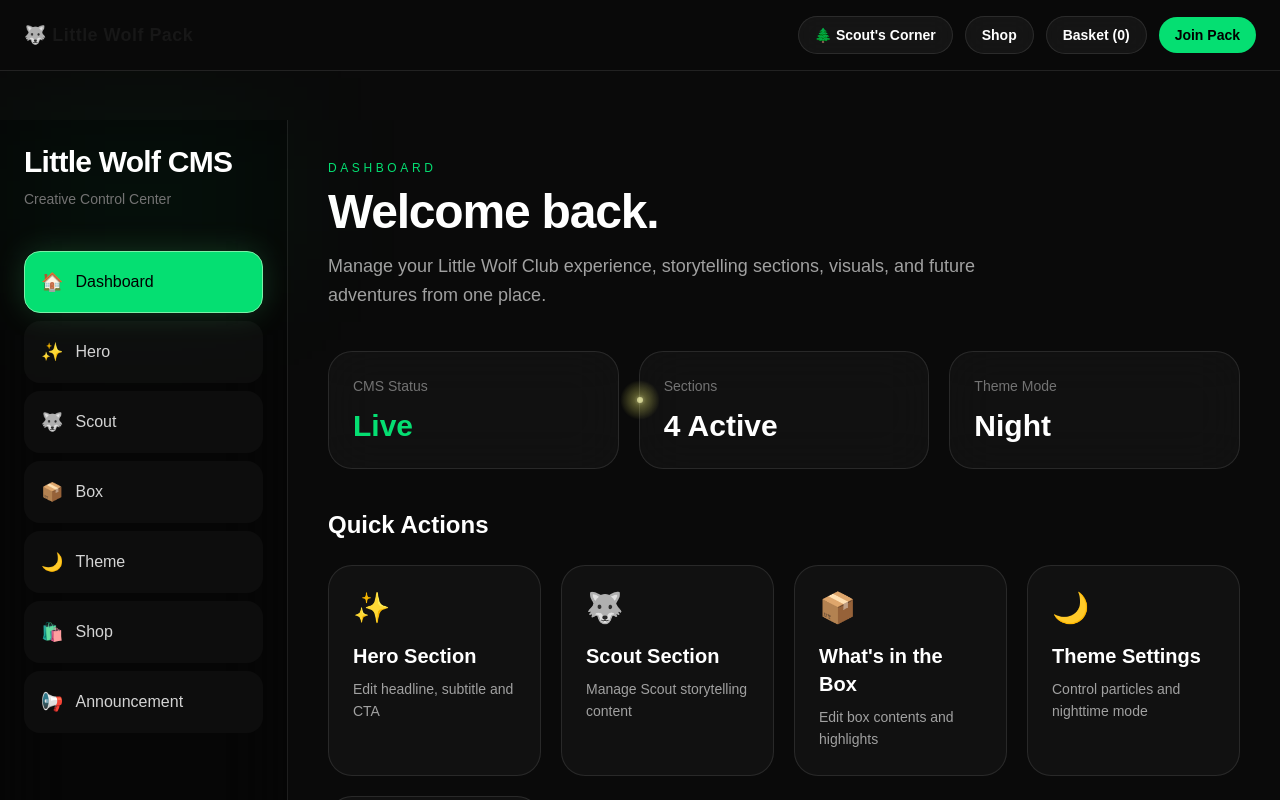
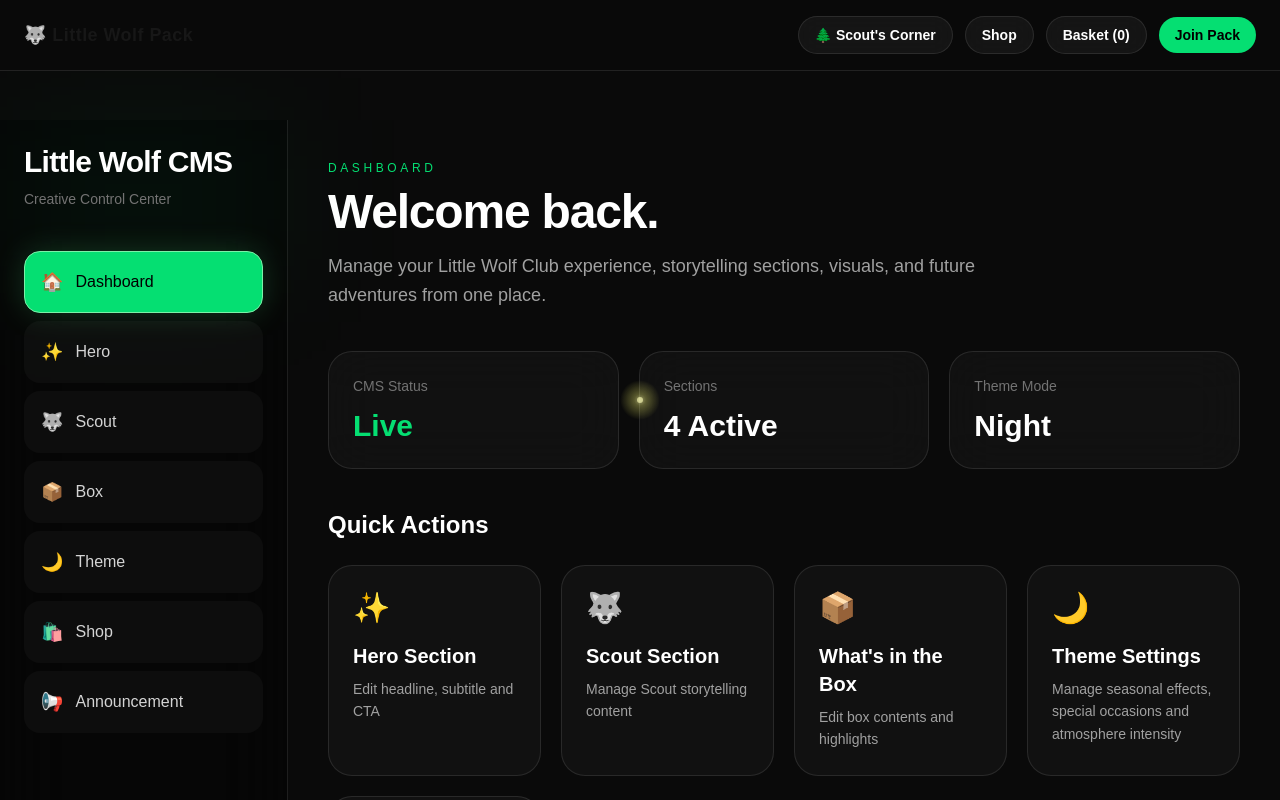
Before and after one commit to LDdevs/LittleWolfClub-v2, a Next.js app in the folder coming-soon/: page /admin in a window 1280 px wide. Shown: the top 800 px of the page. Built offline with nearby package versions, Linux system fonts and the light colour scheme; no server answers; the database is empty.

Commit message:
Update dashboard theme description for seasonal atmosphere

```diff
--- a/coming-soon/src/app/admin/page.tsx
+++ b/coming-soon/src/app/admin/page.tsx
@@ -23,7 +23,7 @@ const cards = [
   },
   {
     title: "Theme Settings",
-    description: "Control particles and nighttime mode",
+    description: "Manage seasonal effects, special occasions and atmosphere intensity",
     href: "/admin/theme",
     icon: "🌙",
   },
```
